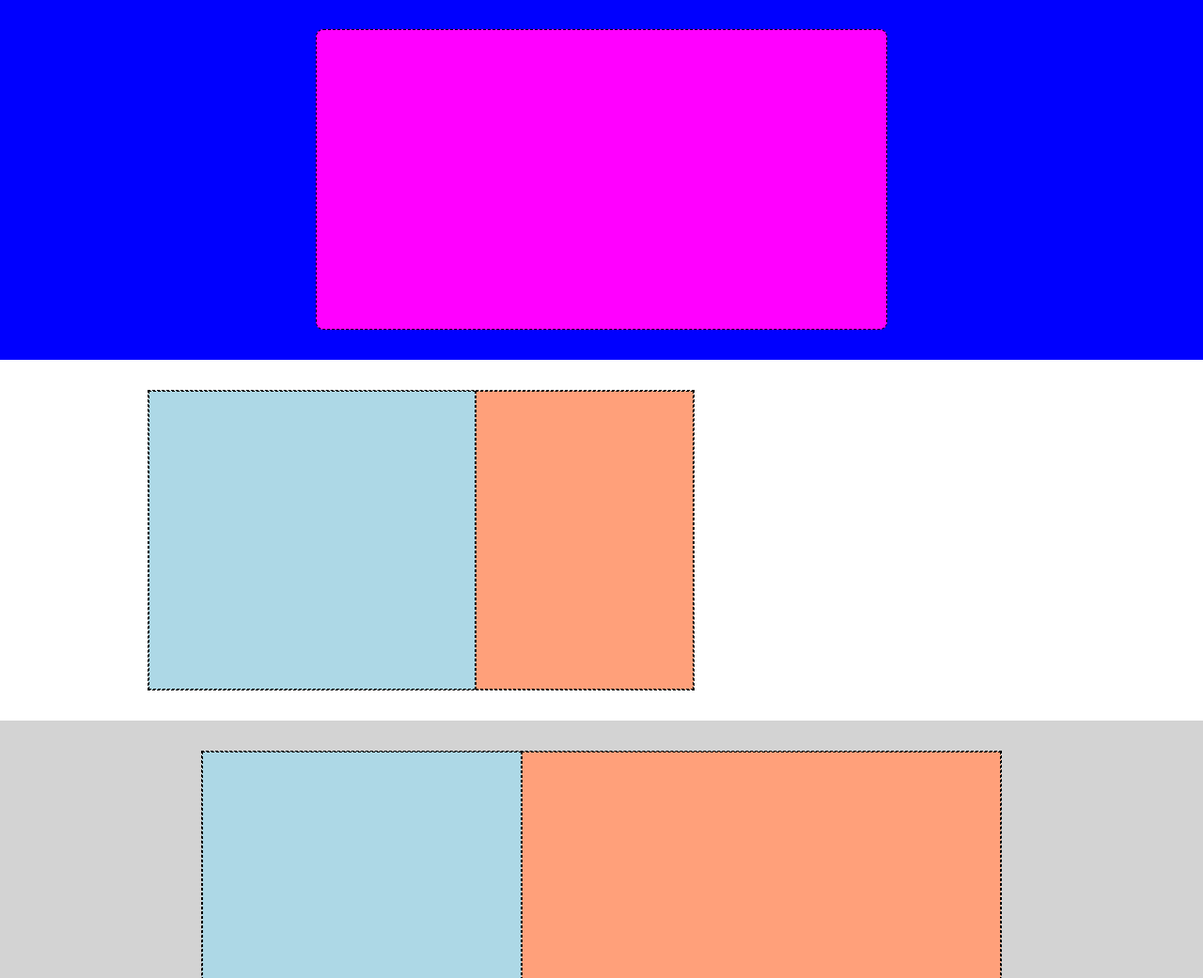
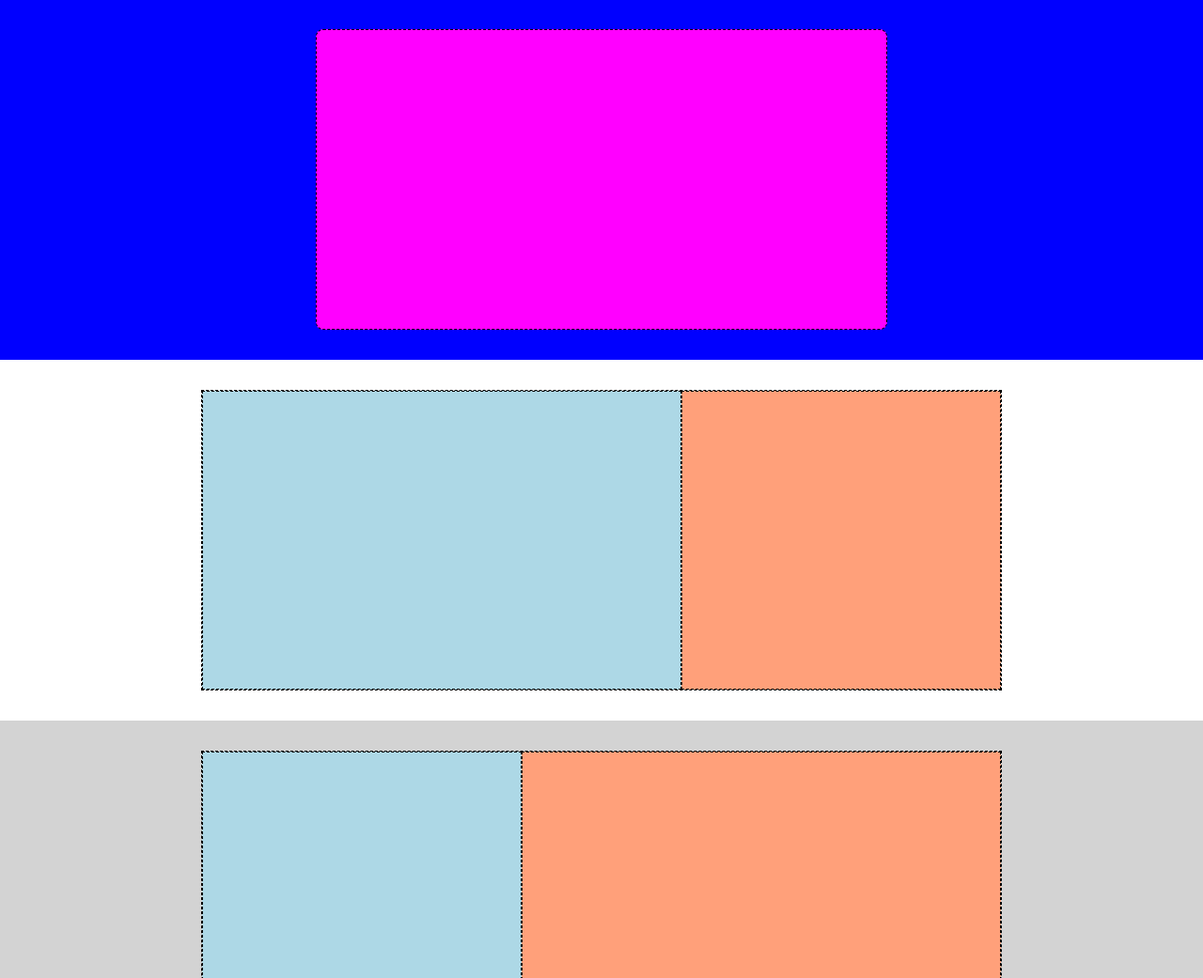
Before and after one commit to MicheleFumi/htmlcss-struttura-discord, a plain HTML site: page index.html in a window 1280 px wide. Shown: the part 59-1100 px from the top of the page at 94% size. Drawn offline with Linux system fonts and the light colour scheme.

Commit message:
add css lines

```diff
--- a/assets/css/style.css
+++ b/assets/css/style.css
@@ -82,6 +82,7 @@
 
     padding: 2rem;
     flex-direction: column;
+    margin: auto;
  }
 
  .fl_2_sq{
@@ -90,8 +91,8 @@
     margin: auto;
     border: 1px dashed black; /* DEBUG-FEATURE!!! */
     height: 20rem;
+   display: flex;
 
-    display: flex;
 
  }
  .main2{
@@ -201,11 +202,7 @@
 
 /*#region-1ST CARD */
 
-.sect_2{
-     padding: 2rem;
-     display:flex;
-     width: 70%;
-  }
+
 
   .foot_sect_1{
 
```
